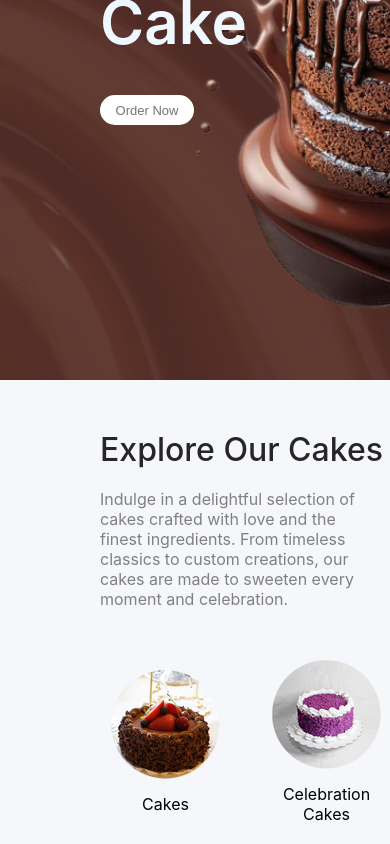
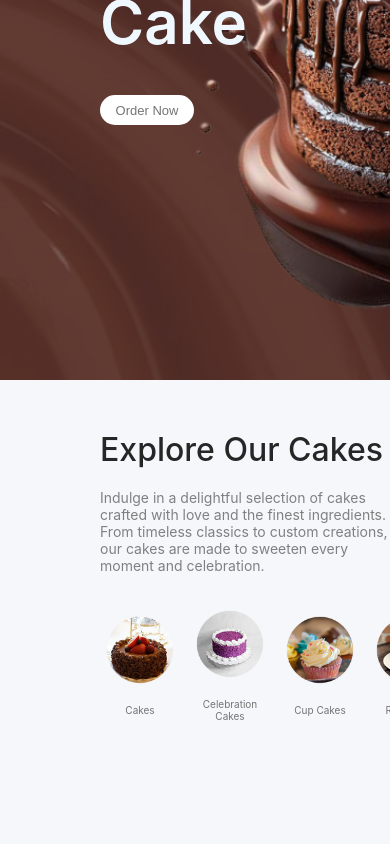
Before and after one commit to Reshma21M/web_frontend, a React (Create React App) app: page / in a window 390 px wide. Shown: the part 517-1361 px from the top of the page. After the commit the page ends 1249 px from the top, so only its background shows below. Built offline with nearby package versions, Linux system fonts and the light colour scheme.

Commit message:
menu design

```diff
--- a/src/components/Menu/Menu.css
+++ b/src/components/Menu/Menu.css
@@ -14,6 +14,7 @@
     color: #808080;
 }
 .menu-list{
+    padding-right: 150px;
     display: flex;
     justify-content: space-between;
     align-items: center;
@@ -25,3 +26,37 @@
 .menu-list::-webkit-scrollbar{
     display: none;
 }
+.menu-list-item img{
+    width: 150px;
+    min-width: 80px;
+    cursor: pointer;
+    border-radius: 50%;
+    transition: 0.2s;
+}
+.menu-list-item p{
+    margin-top: 10px;
+    color: #747474;
+    font-size: max(20px,16px);
+    cursor: pointer;
+}
+.menu-list-item .active{
+    border: 4px solid tomato;
+    padding: 2px;
+}
+@media (max-width:1050px){
+    .menu-text{
+        max-width: 100%;
+        font-size: 14px;
+    }
+    .menu-list{
+        padding-right: 50px;
+        gap: 10px;
+        margin: 10px 0px;
+    }
+    .menu-list-item img{
+        width: 50px;
+    }
+    .menu-list-item p{
+        font-size: max(10px,6px);
+    }
+}
```
